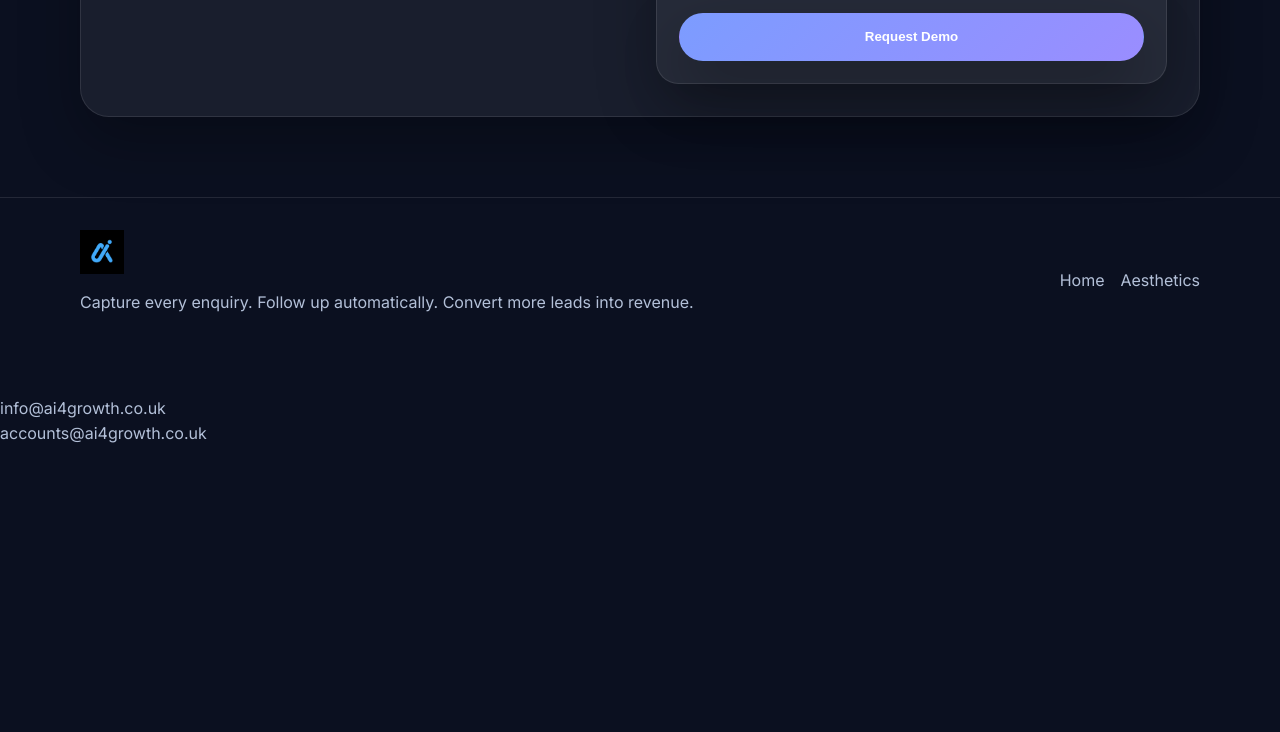
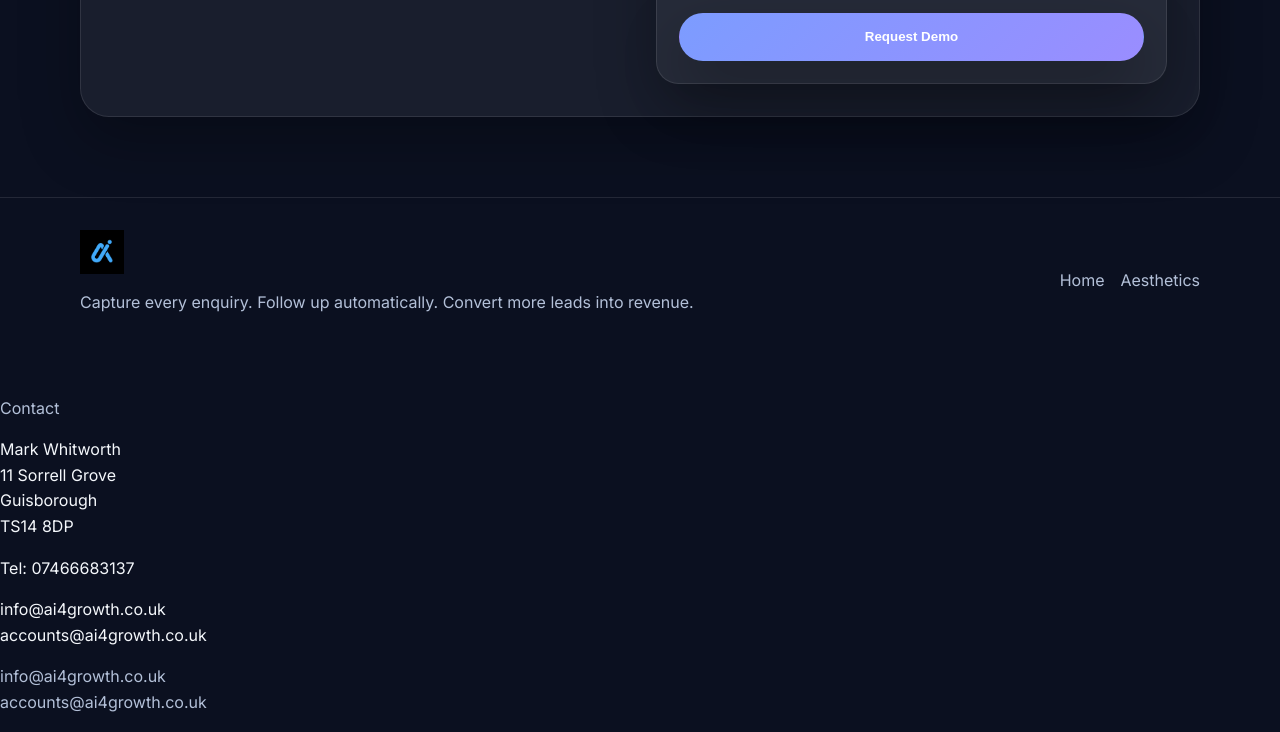
Before and after one commit to 1379-tech/ai4growth, a plain HTML site: page index.html in a window 1280 px wide. Shown: the part 2950-3682 px from the top of the page. Before the commit the page ends 3413 px from the top, so only its background shows below. Drawn offline with Linux system fonts and the light colour scheme.

Commit message:
Update index.html

```diff
--- a/index.html
+++ b/index.html
@@ -196,7 +196,28 @@
     </div>
 
   </div>
+
 </footer>
+
+  <div class="footer-contact">
+  <p class="muted">Contact</p>
+
+  <p>
+    Mark Whitworth<br>
+    11 Sorrell Grove<br>
+    Guisborough<br>
+    TS14 8DP
+  </p>
+
+  <p>
+    Tel: <a href="tel:07466683137">07466683137</a>
+  </p>
+
+  <p>
+    <a href="mailto:info@ai4growth.co.uk">info@ai4growth.co.uk</a><br>
+    <a href="mailto:accounts@ai4growth.co.uk">accounts@ai4growth.co.uk</a>
+  </p>
+</div>
 
   <p class="muted">
   <a href="mailto:info@ai4growth.co.uk">info@ai4growth.co.uk</a><br>
```
